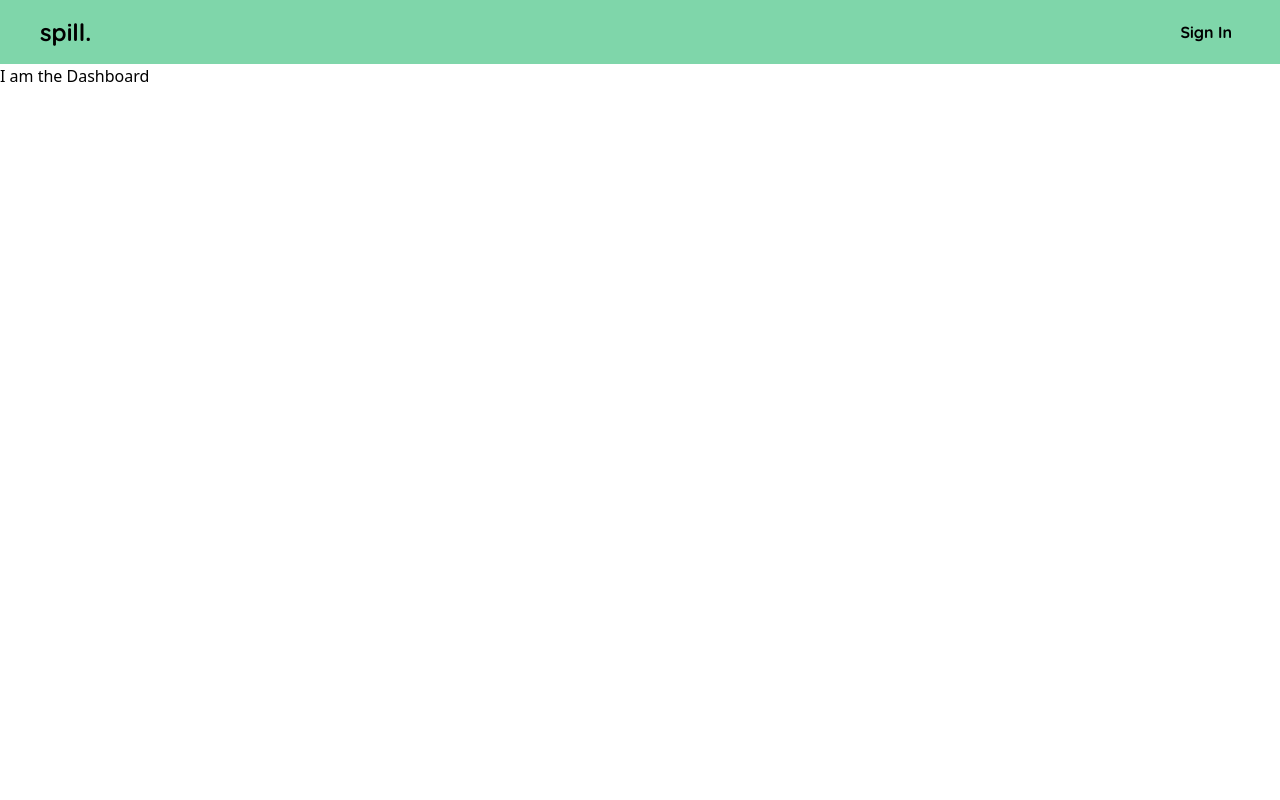
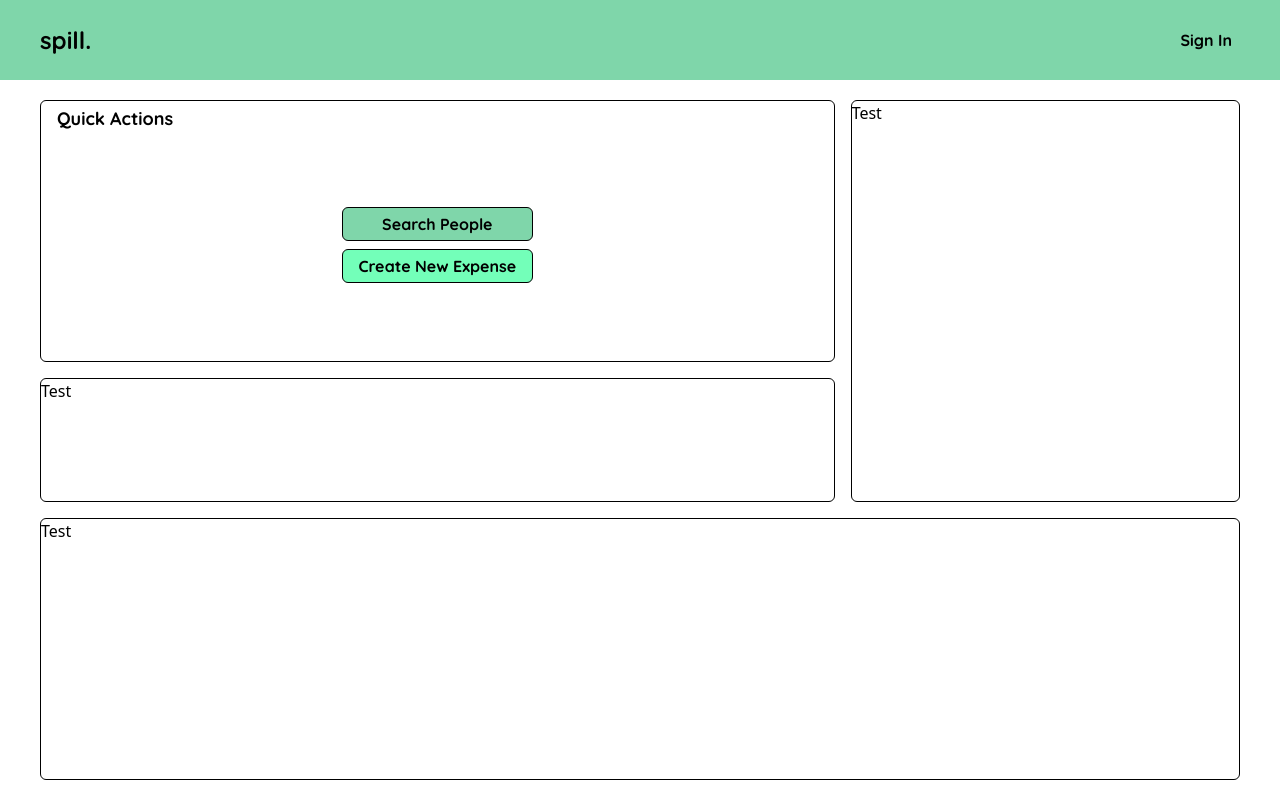
Before and after one commit to jthamrun/spill-app, a Next.js app: page /dashboard in a window 1280 px wide. Built offline with nearby package versions, Linux system fonts and the light colour scheme; no server answers.

Commit message:
Dashboard First Update

```diff
--- a/app/auth/signin/page.tsx
+++ b/app/auth/signin/page.tsx
@@ -2,13 +2,13 @@ import { getProviders, signIn } from "next-auth/react";
 import SignInComponent from "../../../components/SignInComponent";
 
 async function SignInPage() {
-    const providers = await getProviders();
+  const providers = await getProviders();
 
-    return (
-        <div>
-            <SignInComponent providers={providers} />
-        </div>
-    );
+  return (
+    <div className="flex items-center justify-center h-96">
+      <SignInComponent providers={providers} />
+    </div>
+  );
 }
 
 export default SignInPage;
--- a/app/dashboard/page.tsx
+++ b/app/dashboard/page.tsx
@@ -1,7 +1,41 @@
 import React from "react";
 
 function Dashboard() {
-  return <div>I am the Dashboard</div>;
+  return (
+    <div className="h-[90vh] px-10 py-5 grid grid-rows-9 md:grid-cols-3 md:grid-rows-5 gap-4">
+      {/* Quick Actions Module */}
+      <div className="border border-black row-span-1 md:col-span-2 md:row-span-2 rounded-md flex flex-col px-4 py-1">
+        <h3 className="font-quicksand font-bold text-sm md:text-lg">
+          Quick Actions
+        </h3>
+        <div className="flex h-full">
+          <div className="m-auto flex flex-col space-y-2">
+            <button className="border border-black rounded-md px-4 py-1 bg-base-green">
+              <p className="font-quicksand font-bold">Search People</p>
+            </button>
+            <button className="border border-black rounded-md px-4 py-1 bg-light-green">
+              <p className="font-quicksand font-bold">Create New Expense</p>
+            </button>
+          </div>
+        </div>
+      </div>
+
+      {/* Quick Stats Module */}
+      <div className="hidden md:grid md:border md:border-black md:row-span-3 rounded-md">
+        Test
+      </div>
+
+      {/* Friends Module */}
+      <div className="border border-black row-span-5 md:col-span-2 md:row-span-1 rounded-md">
+        Test
+      </div>
+
+      {/* Recent Expenses Module */}
+      <div className="border border-black row-span-3 md:col-span-3 md:row-span-2 rounded-md">
+        Test
+      </div>
+    </div>
+  );
 }
 
 export default Dashboard;
--- a/app/layout.tsx
+++ b/app/layout.tsx
@@ -8,12 +8,11 @@ export default function RootLayout({
 }) {
   return (
     <html lang="en">
-      <body className="h-screen">
+      <body>
         <header>
           {/* @ts-expect-error Server Component */}
           <MainNavigation />
         </header>
-
         {children}
       </body>
     </html>
--- a/app/page.tsx
+++ b/app/page.tsx
@@ -4,12 +4,13 @@ import HomeSignInButton from "../components/HomeSignInButton";
 import { unstable_getServerSession } from "next-auth";
 
 async function Home() {
+  const session = await unstable_getServerSession();
 
-    const session = await unstable_getServerSession();
-
-    return <div className="flex items-center justify-center h-96">
-        <HomeSignInButton session={session}/>
-    </div>;
+  return (
+    <div className="flex items-center justify-center h-96">
+      <HomeSignInButton session={session} />
+    </div>
+  );
 }
 
 export default Home;
--- a/components/HomeSignInButton.tsx
+++ b/components/HomeSignInButton.tsx
@@ -1,8 +1,8 @@
 "use client";
-import { unstable_getServerSession } from 'next-auth';
-import { signIn } from 'next-auth/react';
-import React, { useEffect } from 'react';
-import { useRouter } from 'next/navigation';
+import { unstable_getServerSession } from "next-auth";
+import { signIn } from "next-auth/react";
+import React, { useEffect } from "react";
+import { useRouter } from "next/navigation";
 
 type Props = {
   session: Awaited<ReturnType<typeof unstable_getServerSession>>;
@@ -13,18 +13,24 @@ function HomeSignInButton({ session }: Props) {
 
   useEffect(() => {
     if (session) {
-            router.push("/dashboard")
+      router.push("/dashboard");
     }
-    }, [session])
+  }, [session]);
 
   return (
     <div>
       {!session && (
-                <button className="font-quicksand font-bold text-4xl hover:bg-base-green p-4 rounded-md" onClick={() => signIn()}>Sign In Now</button>
+        <button
+          className=" border-2 border-black p-4 rounded-md hover:-translate-y-0.5 duration-150 ease-out"
+          onClick={() => signIn()}
+        >
+          <p className="font-quicksand font-bold text-xl md:text-3xl">
+            Sign In Now
+          </p>
+        </button>
       )}
     </div>
-
-    )
+  );
 }
 
-export default HomeSignInButton
+export default HomeSignInButton;
--- a/components/MainNavigation.tsx
+++ b/components/MainNavigation.tsx
@@ -1,21 +1,20 @@
 // import { ChevronDownIcon } from "@heroicons/react/20/solid";
 import { unstable_getServerSession } from "next-auth";
-
 import React from "react";
+import Link from "next/link";
 import NavigationAvatar from "./NavigationAvatar";
-
 import NavigationOptions from "./NavigationOptions";
 
 async function MainNavigation() {
-  // const session = true;
-  // const { data: session } = useSession();
   const session = await unstable_getServerSession();
 
   return (
-    <div className="py-4 px-10 bg-base-green flex items-center justify-between h-16">
-      <h1 className="font-quicksand font-bold text-2xl cursor-pointer transition duration-150 hover:text-slate-50">
-        spill.
-      </h1>
+    <div className="py-4 px-10 bg-base-green flex items-center justify-between h-[10vh]">
+      <Link href="/">
+        <h1 className="font-quicksand font-bold text-2xl cursor-pointer transition duration-150 hover:text-slate-50">
+          spill.
+        </h1>
+      </Link>
       <NavigationOptions session={session} />
       <NavigationAvatar session={session} />
     </div>
--- a/components/NavigationOptions.tsx
+++ b/components/NavigationOptions.tsx
@@ -31,16 +31,16 @@ function NavigationOptions({ session }: Props) {
     return (
       <div className="">
         <div className="hidden text-xs min-[785px]:text-sm md:flex md:space-x-10 font-quicksand font-bold">
-          <h1 className="transition duration-150 hover:text-slate-50 cursor-pointer">
+          <h1 className="transition duration-150 hover:underline hover:underline-offset-4 cursor-pointer">
             Create Expense
           </h1>
-          <h1 className="transition duration-150 hover:text-slate-50 cursor-pointer">
+          <h1 className="transition duration-150 hover:underline hover:underline-offset-4 cursor-pointer">
             Past Expenses
           </h1>
-          <h1 className="transition duration-150 hover:text-slate-50 cursor-pointer">
+          <h1 className="transition duration-150 hover:underline hover:underline-offset-4 cursor-pointer">
             Friends
           </h1>
-          <h1 className="transition duration-150 hover:text-slate-50 cursor-pointer">
+          <h1 className="transition duration-150 hover:underline hover:underline-offset-4 cursor-pointer">
             Search People
           </h1>
         </div>
@@ -78,28 +78,28 @@ function NavigationOptions({ session }: Props) {
         >
           <div className="flex flex-col space-y-5 items-start ml-12">
             <button>
-              <p className="transition duration-150 hover:text-green-600 cursor-pointer text-sm">
+              <p className="transition duration-150 hover:underline hover:underline-offset-4 cursor-pointer text-sm">
                 Create Expense
               </p>
             </button>
             <button>
-              <p className="transition duration-150 hover:text-green-600 cursor-pointer text-sm">
+              <p className="transition duration-150 hover:underline hover:underline-offset-4 cursor-pointer text-sm">
                 Past Expense
               </p>
             </button>
             <button>
-              <p className="transition duration-150 hover:text-green-600 cursor-pointer text-sm">
+              <p className="transition duration-150 hover:underline hover:underline-offset-4 cursor-pointer text-sm">
                 Friends
               </p>
             </button>
             <button>
-              <p className="transition duration-150 hover:text-green-600 cursor-pointer text-sm">
+              <p className="transition duration-150 hover:underline hover:underline-offset-4 cursor-pointer text-sm">
                 Search People
               </p>
             </button>
           </div>
           <button className="ml-12 mt-5">
-            <p className="transition duration-150 hover:text-green-600 cursor-pointer text-sm">
+            <p className="transition duration-150 hover:underline hover:underline-offset-4 cursor-pointer text-sm">
               Sign Out
             </p>
           </button>
@@ -141,7 +141,7 @@ function NavigationOptions({ session }: Props) {
         ref={sideBarRef}
       >
         <button className="ml-12">
-          <p className="transition duration-150 hover:text-green-600 cursor-pointer text-sm">
+          <p className="transition duration-150 hover:underline hover:underline-offset-4 cursor-pointer text-sm font-bold">
             Sign In
           </p>
         </button>
--- a/components/SignInComponent.tsx
+++ b/components/SignInComponent.tsx
@@ -11,13 +11,16 @@ function SignInComponent({ providers }: Props) {
       {Object.values(providers!).map((provider) => (
         <div key={provider.name}>
           <button
+            className="border-2 border-black rounded-md py-2 px-8 hover:-translate-y-0.5 duration-150 ease-out"
             onClick={() =>
               signIn(provider.id, {
                 callbackUrl: "/dashboard",
               })
             }
           >
-            Sign in with {provider.name}
+            <p className="font-quicksand font-bold text-md md:text-lg">
+              Continue with {provider.name}
+            </p>
           </button>
         </div>
       ))}
--- a/tailwind.config.js
+++ b/tailwind.config.js
@@ -9,6 +9,7 @@ module.exports = {
     extend: {
       colors: {
         "base-green": "#7FD6AA",
+        "light-green": "#73FFB9",
         "nav-gray": "#D9D9D9",
       },
       fontFamily: {
```
Also changed, not shown: 1 other file (tests, documents, lock files or other folders). Lines whose indentation alone changed are shown as unchanged.
